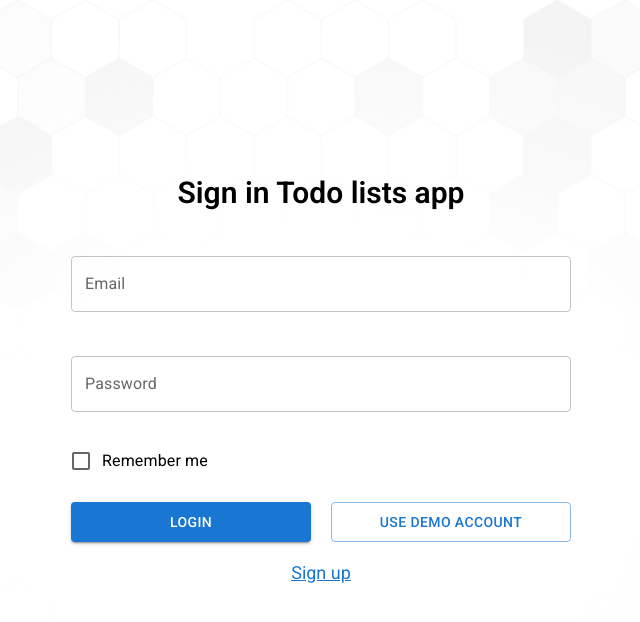
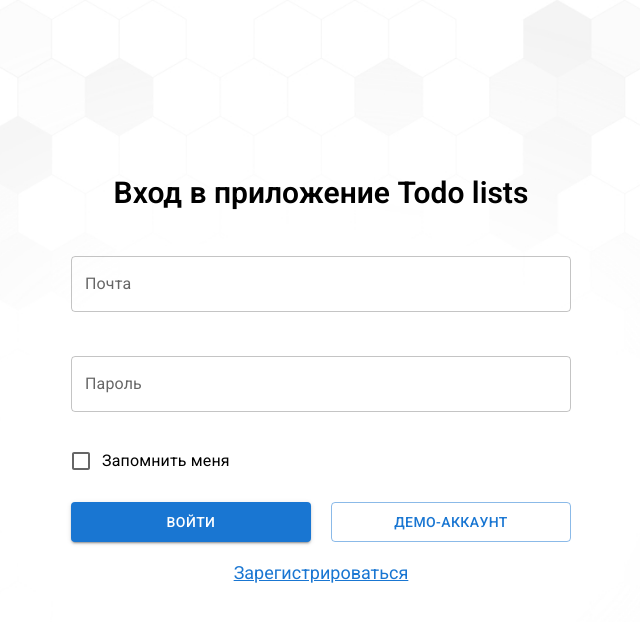
Before and after one commit to MorozovaAN/todo-list, a React (Create React App) app: page /#/login in a window 1280 px wide. Shown: the top 622 px of the page, without its empty margins (319-959 px from the left). Built offline with nearby package versions, Linux system fonts and the light colour scheme; no server answers.

Commit message:
fix: change language app to russian in Login

```diff
--- a/src/features/auth/Login.tsx
+++ b/src/features/auth/Login.tsx
@@ -34,17 +34,17 @@ export const Login = () => {
       const errors: FormikErrorType = {};
 
       if (!values.email) {
-        errors.email = "Field is required";
+        errors.email = "Обязательное поле";
       } else if (
         !/^[A-Z0-9._%+-]+@[A-Z0-9.-]+\.[A-Z]{2,4}$/i.test(values.email)
       ) {
-        errors.email = "Invalid email address";
+        errors.email = "Не корректный адрес почты";
       }
 
       if (!values.password) {
-        errors.password = "Field is required";
+        errors.password = "Обязательное поле";
       } else if (values.password.length < 6) {
-        errors.password = "Password must be 6 symbols or more";
+        errors.password = "Пароль должен содержать не менее 6 символов";
       }
 
       return errors;
@@ -69,7 +69,7 @@ export const Login = () => {
   return (
     <Grid container justifyContent="center" rowGap="30px">
       <FormControl>
-        <h2 className="login__form-title">Sign in Todo lists app</h2>
+        <h2 className="login__form-title">Вход в приложение Todo lists</h2>
 
         <form onSubmit={formik.handleSubmit} className="login__form">
           <FormGroup classes={{ root: "login__form-container" }}>
@@ -77,7 +77,7 @@ export const Login = () => {
               label={
                 formik.touched.email && formik.errors.email
                   ? formik.errors.email
-                  : "Email"
+                  : "Почта"
               }
               margin="normal"
               error={!!(formik.touched.email && formik.errors.email)}
@@ -89,7 +89,7 @@ export const Login = () => {
               label={
                 formik.touched.password && formik.errors.password
                   ? formik.errors.password
-                  : "Password"
+                  : "Пароль"
               }
               error={!!(formik.touched.password && formik.errors.password)}
               margin="normal"
@@ -97,7 +97,7 @@ export const Login = () => {
             />
 
             <FormControlLabel
-              label="Remember me"
+              label="Запомнить меня"
               control={
                 <Checkbox
                   {...formik.getFieldProps("rememberMe")}
@@ -108,10 +108,10 @@ export const Login = () => {
 
             <div className="login__form__buttons">
               <Button type="submit" variant="contained" color="primary">
-                Login
+                Войти
               </Button>
               <Button variant="outlined" onClick={useDemoAccountHandler}>
-                Use demo account
+                Демо-аккаунт
               </Button>
             </div>
 
@@ -120,7 +120,7 @@ export const Login = () => {
               href="https://social-network.samuraijs.com/"
               target="_blank"
             >
-              Sign up
+              Зарегистрироваться
             </a>
           </FormGroup>
         </form>
```
